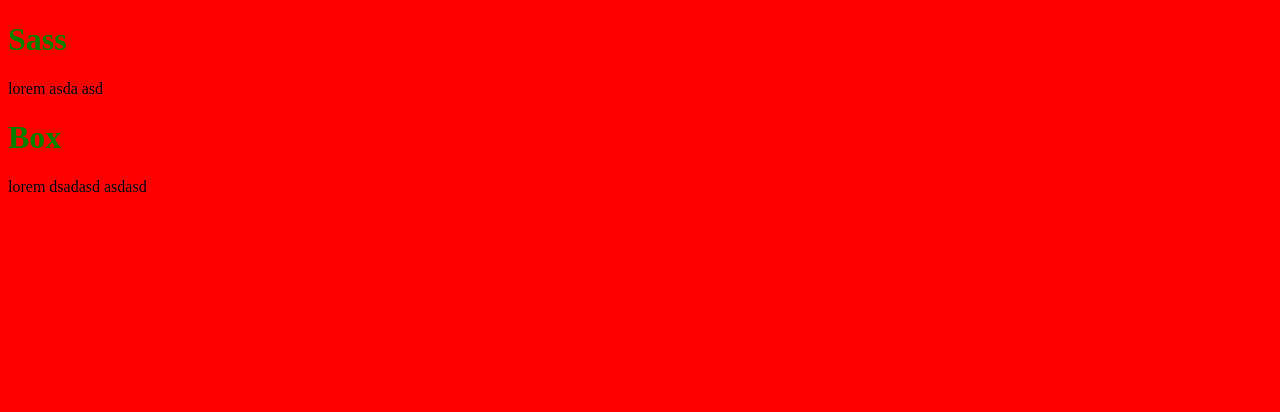
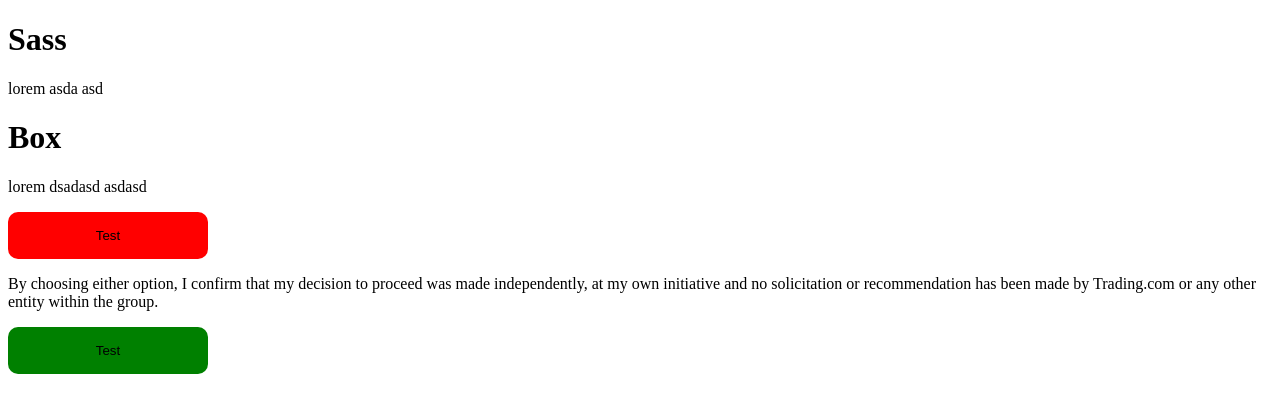
Before and after one commit to alekspanteli/Sass-Essential-Training, a website built with Vite: page sass-essential-training/index.html in a window 1280 px wide. Built offline with nearby package versions, Linux system fonts and the light colour scheme.

Commit message:
parent selector

```diff
--- a/sass-essential-training/index.html
+++ b/sass-essential-training/index.html
@@ -13,6 +13,16 @@
       <h1>Box</h1>
       <p>lorem dsadasd asdasd</p>
     </div>
+    <button class="btn">Test</button>
+    <div class="container">
+      <p>
+        By choosing either option, I confirm that my decision to proceed was
+        made independently, at my own initiative and no solicitation or
+        recommendation has been made by Trading.com or any other entity within
+        the group.
+      </p>
+      <button class="btn btn--primary">Test</button>
+    </div>
     <script type="module" src="/main.js"></script>
   </body>
 </html>
--- a/sass-essential-training/main.js
+++ b/sass-essential-training/main.js
@@ -1 +1 @@
-import './sass/style.scss';
+import './style.scss';
--- a/sass-essential-training/sass/style.scss
+++ b/sass-essential-training/sass/style.scss
@@ -1 +1 @@
-@use 'abstracts';
+// @use 'abstracts';
--- a/sass-essential-training/style.scss
+++ b/sass-essential-training/style.scss
@@ -45,3 +45,20 @@
 //     color: red;
 //   }
 // }
+
+.btn {
+  background-color: red;
+  border: 0;
+  border-radius: 10px;
+  padding: 1rem 2rem;
+  min-width: 200px;
+  &:hover {
+    background-color: green;
+  }
+  &--primary {
+    background-color: yellow;
+  }
+  .container & {
+    background-color: green;
+  }
+}
```
